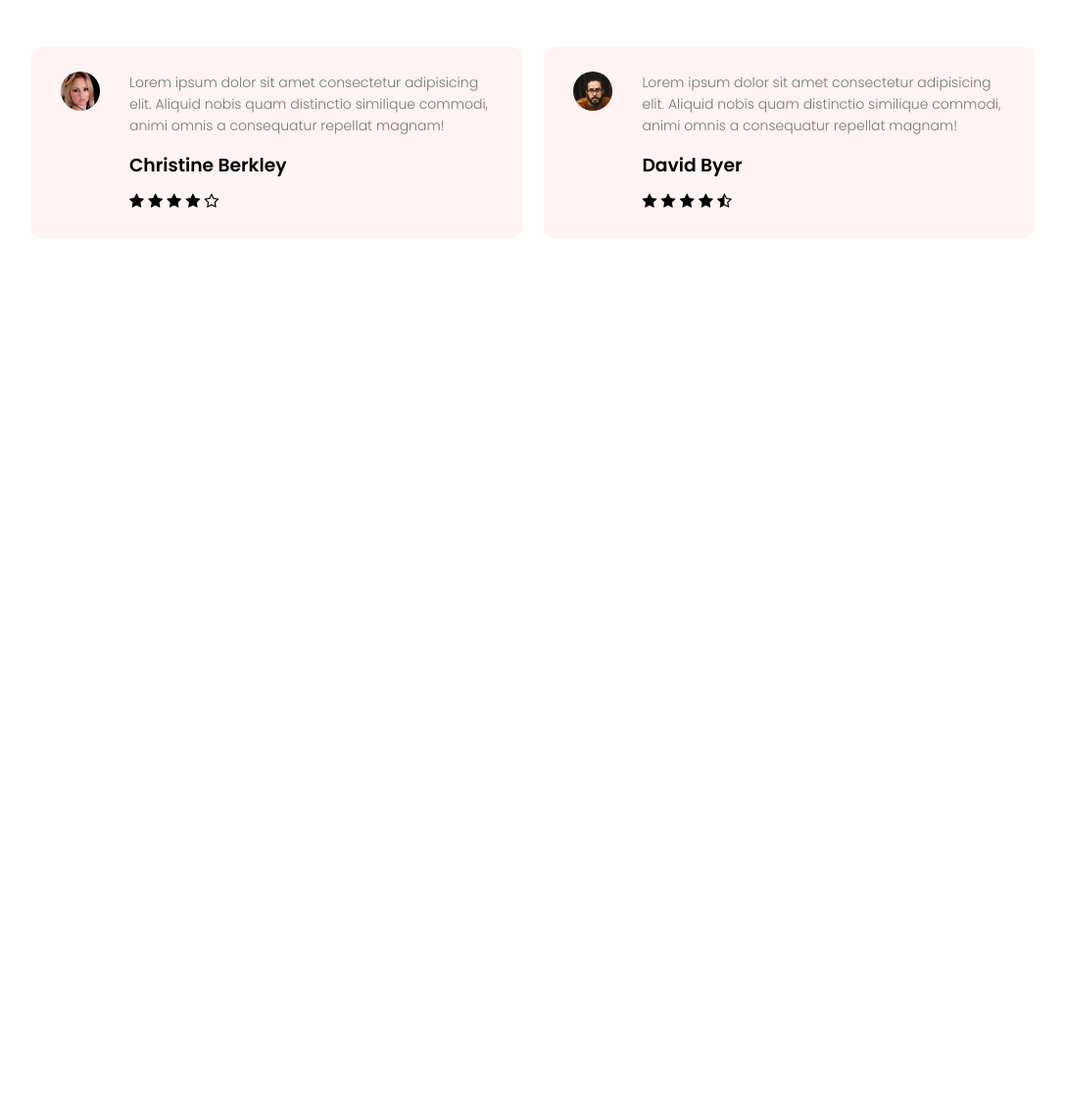
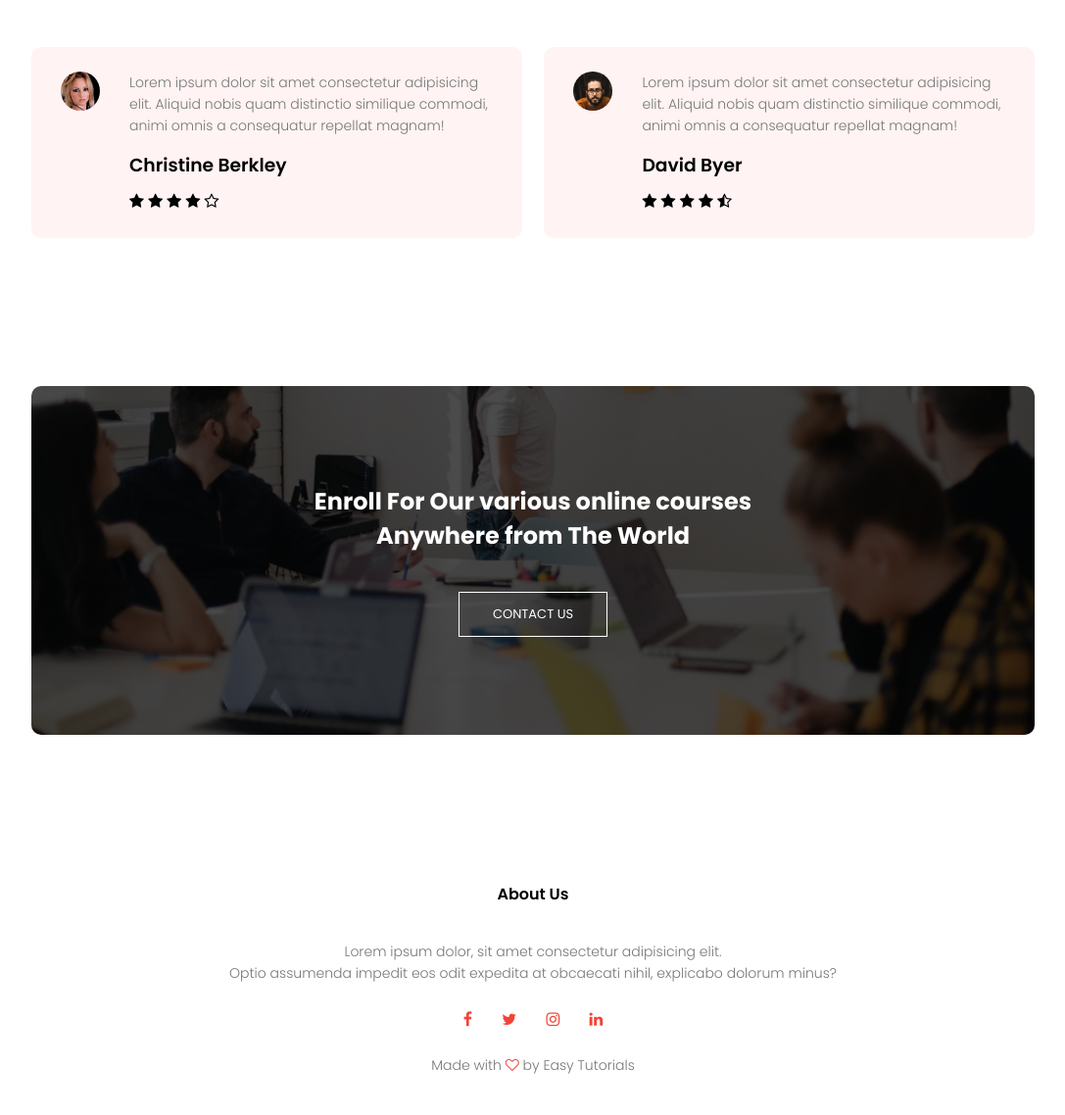
Before and after one commit to UgbolueWilliams/Responsive, a plain HTML site: page index.html in a window 1280 px wide. Shown: the part 2974-4112 px from the top of the page at 98% size, without its empty margins (96-1183 px from the left). Before the commit the page ends 3268 px from the top, so only its background shows below. Drawn offline with Linux system fonts and the light colour scheme.

Commit message:
finished the landing page

```diff
--- a/index.html
+++ b/index.html
@@ -180,6 +180,26 @@
         </div>
     </section>
 
+    <!----Call To Action-->
+    <section class="cta">
+      <h1>Enroll For Our various online courses<br> Anywhere from The World</h1>
+      <a href="" class="hero-btn">CONTACT US</a>
+    </section>
+
+    <!----Footer -->
+    <section class="footer">
+      <h4>About Us</h4>
+      <p>Lorem ipsum dolor, sit amet consectetur adipisicing elit. <br>
+        Optio assumenda impedit eos odit expedita at obcaecati nihil, explicabo dolorum minus?</p>
+        <div class="icons">
+          <i class="fa fa-facebook"></i>
+          <i class="fa fa-twitter"></i>
+          <i class="fa fa-instagram"></i>
+          <i class="fa fa-linkedin"></i>
+        </div>
+        <p>Made with <i class="fa fa-heart-o"></i> by Easy Tutorials</p>
+
+    </section>
 
 
 
--- a/style.css
+++ b/style.css
@@ -320,3 +320,53 @@ background: rgba(226, 0, 0, 0.7);
         margin-right:15px;
     }
 }
+
+/*------call to action ----*/
+
+.cta{
+    margin:100px auto;
+    width:80%;
+    background-image:linear-gradient(rgba(0,0,0,0.7),rgba(0,0,0,0.7)),url(images/banner2.jpg);
+    background-position:center;
+    background-size:cover;
+    border-radius:10px;
+    text-align: center;
+    padding:100px 0;
+}
+
+.cta h1{
+    color:#fff;
+    margin-bottom:40px;
+    padding:0;
+}
+
+@media(max-width:700px){
+    .cta h1{
+        font-size:24px;
+    }
+}
+
+/*-------footer----*/
+
+.footer{
+    width:100%;
+    text-align:center;
+    padding:30px 0;
+}
+
+.footer h4{
+    margin-bottom:25px;
+    margin-top:20px;
+    font-weight:600;
+}
+
+.icons .fa{
+    color:#f44336;
+    margin:0 13px;
+    cursor:pointer;
+    padding:18px 0;
+}
+
+.fa-heart-o{
+    color: #f44336;
+}
```
